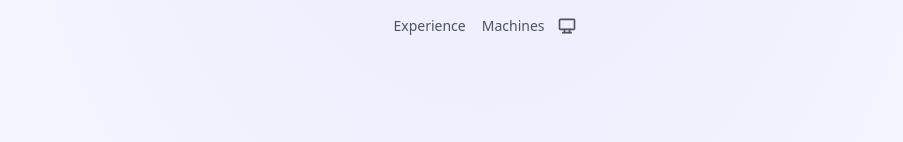
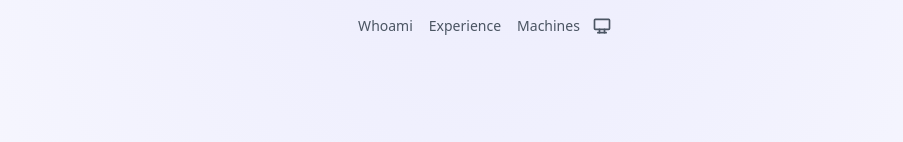
Before and after one commit to buy7or/buy7or.github.io, an Astro site: page / in a window 1280 px wide. Shown: the top 142 px of the page, without its empty margins (157-1060 px from the left). Built offline with nearby package versions, Linux system fonts and the light colour scheme; Astro itself is replaced by a stand-in of ours.

Commit message:
Terminado la principal

```diff
--- a/src/components/Header.astro
+++ b/src/components/Header.astro
@@ -2,6 +2,11 @@
 import ThemeToggle from "./ThemeToggle.astro"
 
 const navItems = [
+  {
+    title: "Whoami",
+    label: "whoami",
+    url: "/#whoami",
+  },
   {
     title: "Experience",
     label: "experience",
--- a/src/pages/index.astro
+++ b/src/pages/index.astro
@@ -14,7 +14,7 @@ import TitleSection from "@/components/TitleSection.astro"
   description="Future Pentester"
 >
   <main class="px-4">
-    <SectionContainer class="py-16 md:py-36">
+    <SectionContainer class="py-16 md:py-36" id="whoami">
       <Hero>
       </slot>
     </Hero>
```
